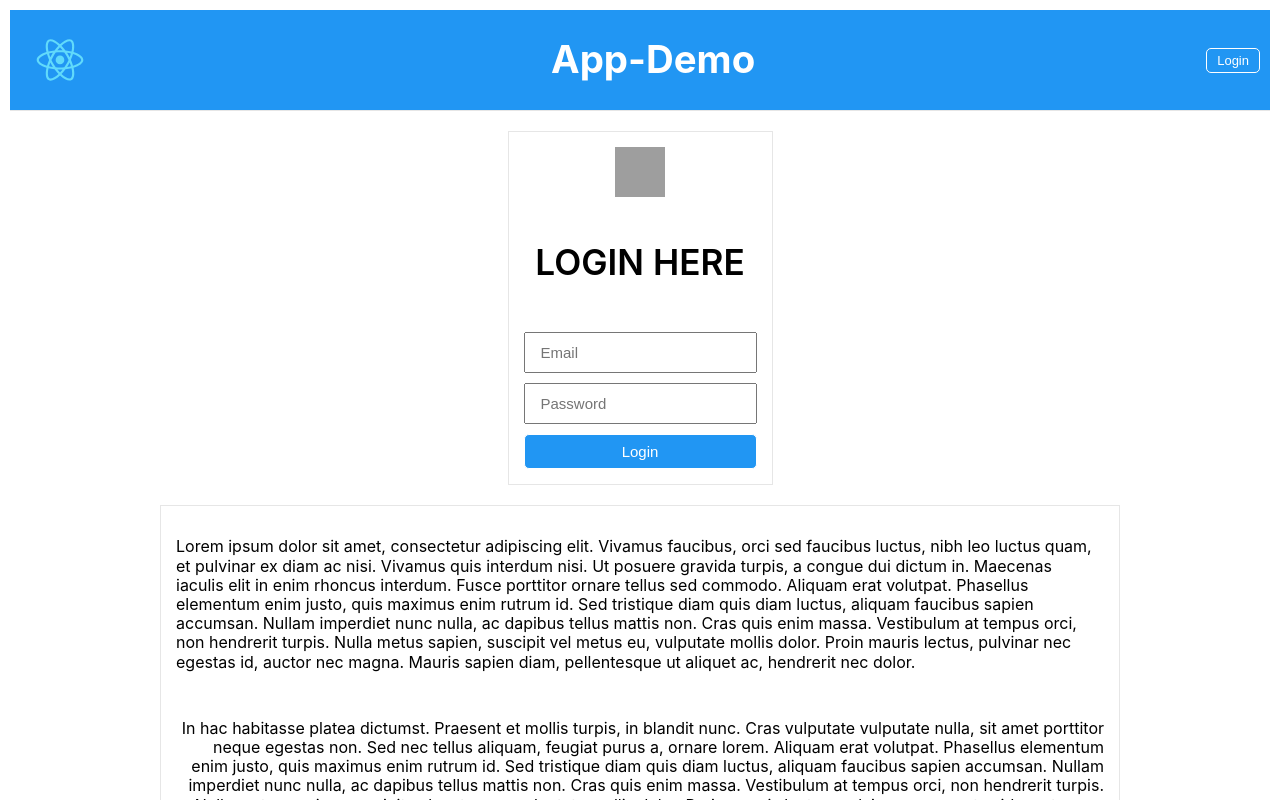
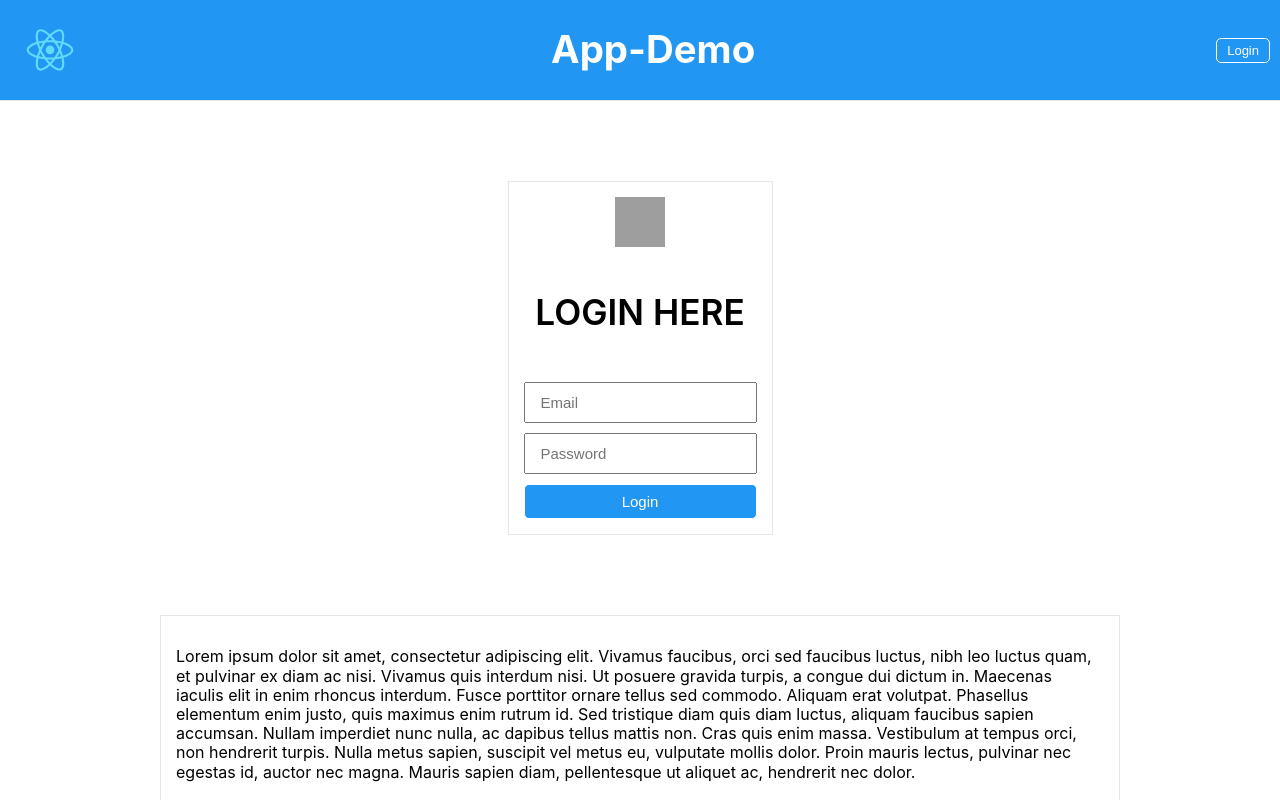
Before and after one commit to hcone5006/stitches-demo, a React (Create React App) app: page / in a window 1280 px wide. Shown: the top 800 px of the page. Built offline with nearby package versions, Linux system fonts and the light colour scheme; grey boxes are pictures that could not be loaded.

Commit message:
added spacing option to container

```diff
--- a/src/App.js
+++ b/src/App.js
@@ -17,15 +17,13 @@ function App() {
 
   return (
     <>
-      <Container>
-        <Navbar bg="primary">
-          <Logo src={LogoPath} alt="app logo" size="small" />
-          <h1>App-Demo</h1>
-          <Button size="small" variant="primary" label="Login" onClick={handleClick} />
-        </Navbar>
-      </Container>
+      <Navbar bg="primary">
+        <Logo src={LogoPath} alt="app logo" size="small" />
+        <h1>App-Demo</h1>
+        <Button size="small" variant="primary" label="Login" onClick={handleClick} />
+      </Navbar>
 
-      <Container align="center">
+      <Container align="center" spacing="large">
         <Box border="solid" direction="col">
           <Avatar
             align="center"
@@ -41,7 +39,7 @@ function App() {
         </Box>
       </Container>
 
-      <Container size="small">
+      <Container size="small" spacing="large" css={{ paddingTop: 0 }}>
         <Box border="solid" direction="col">
           <Paragraph size="small" align="left">
             Lorem ipsum dolor sit amet, consectetur adipiscing elit. Vivamus faucibus, orci sed faucibus luctus, nibh leo luctus quam, et pulvinar ex diam ac nisi. Vivamus quis interdum nisi. Ut posuere gravida turpis, a congue dui dictum in. Maecenas iaculis elit in enim rhoncus interdum. Fusce porttitor ornare tellus sed commodo. Aliquam erat volutpat. Phasellus elementum enim justo, quis maximus enim rutrum id. Sed tristique diam quis diam luctus, aliquam faucibus sapien accumsan. Nullam imperdiet nunc nulla, ac dapibus tellus mattis non. Cras quis enim massa. Vestibulum at tempus orci, non hendrerit turpis. Nulla metus sapien, suscipit vel metus eu, vulputate mollis dolor. Proin mauris lectus, pulvinar nec egestas id, auctor nec magna. Mauris sapien diam, pellentesque ut aliquet ac, hendrerit nec dolor.
--- a/src/Components/Container.jsx
+++ b/src/Components/Container.jsx
@@ -1,10 +1,10 @@
 import { styled } from "@stitches/react";
 
-export const Container = styled("div", {
+export const Container = styled("section", {
   display: "flex",
   flexDirection: "column",
   justifyContent: "center",
-  padding: "10px",
+  // padding: "10px",
   backgroundColor: "white",
 
   variants: {
@@ -29,5 +29,19 @@ export const Container = styled("div", {
         alignItems: "flex-end",
       },
     },
+    spacing: {
+      none: {
+        paddingTop: "0",
+        paddingBottom: "0",
+      },
+      small: {
+        paddingTop: "40px",
+        paddingBottom: "40px",
+      },
+      large: {
+        paddingTop: "80px",
+        paddingBottom: "80px",
+      }
+    }
   },
 });
```
